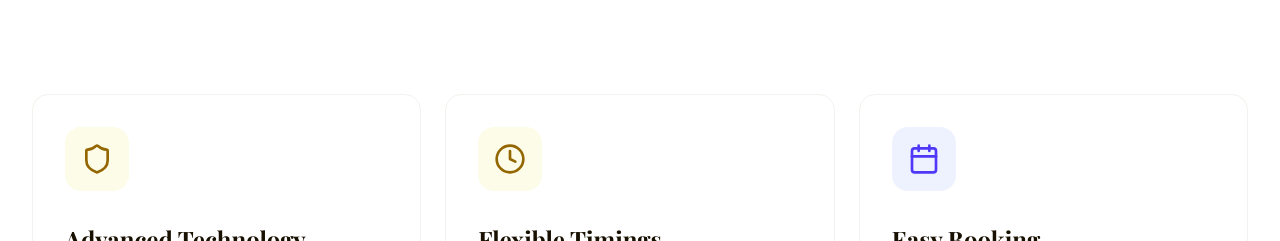
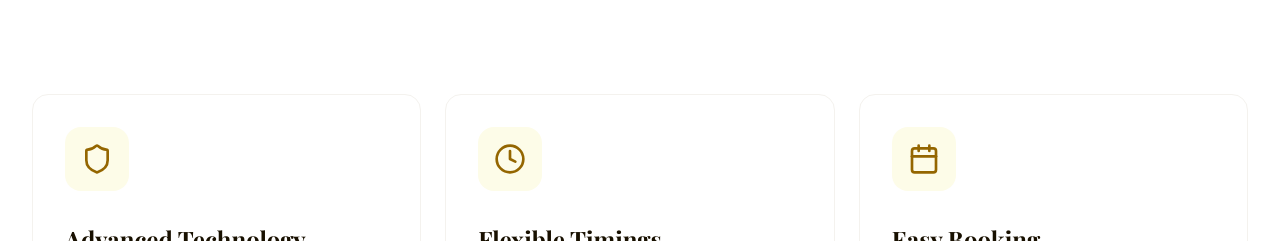
Before and after one commit to jaydudhat1412/Xpertdental_demo, a React (Vite) app: page / in a window 1280 px wide. Shown: the part 880-1121 px from the top of the page. Built offline with nearby package versions, Linux system fonts and the light colour scheme.

Commit message:
refactor(home): update feature section styles
Standardize color schemes for feature cards and fix duplicate blue styling in the booking section.

```diff
--- a/src/pages/Home.tsx
+++ b/src/pages/Home.tsx
@@ -197,9 +197,9 @@
             className="grid grid-cols-1 md:grid-cols-3 gap-6"
           >
             {[
-              { icon: Shield, title: "Advanced Technology", desc: "State-of-the-art equipment for precise diagnosis.", color: "bg-blue-50 dark:bg-blue-950/60 text-blue-600 dark:text-blue-400" },
-              { icon: Clock, title: "Flexible Timings", desc: "Open on weekends and evenings to suit your schedule.", color: "bg-teal-50 dark:bg-teal-950/60 text-teal-600 dark:text-teal-400" },
-              { icon: Calendar, title: "Easy Booking", desc: "Book your appointment online in just a few clicks.", color: "bg-indigo-50 dark:bg-indigo-950/60 text-indigo-600 dark:text-indigo-400" }
+              { icon: Shield, title: "Advanced Technology", desc: "State-of-the-art equipment for precise diagnosis.", color: "bg-blue-50 text-blue-600" },
+              { icon: Clock, title: "Flexible Timings", desc: "Open on weekends and evenings to suit your schedule.", color: "bg-teal-50 text-teal-600" },
+              { icon: Calendar, title: "Easy Booking", desc: "Book your appointment online in just a few clicks.", color: "bg-blue-50 text-blue-600" }
             ].map((feature, idx) => (
               <motion.div
                 variants={itemVariants}
```
